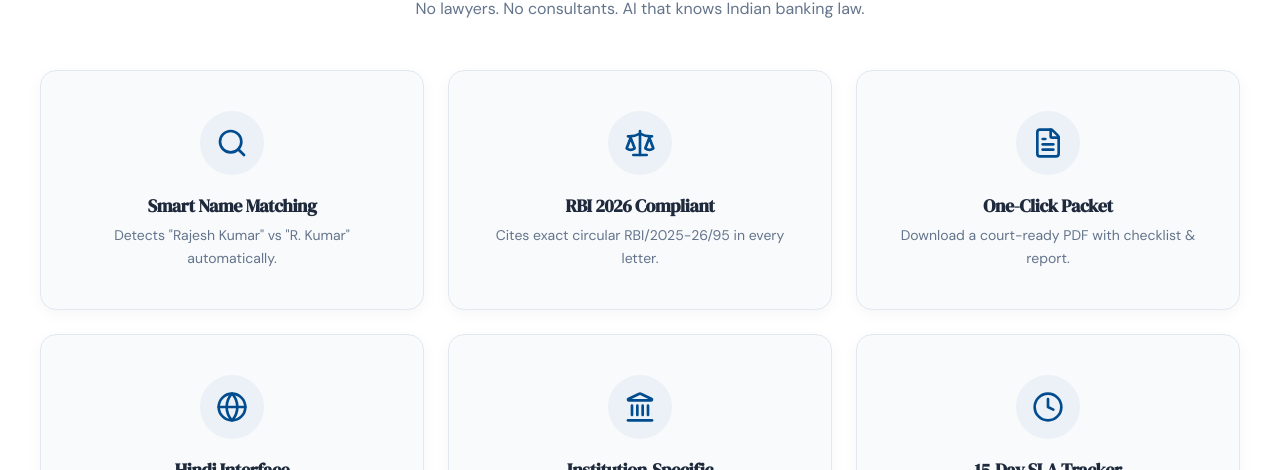
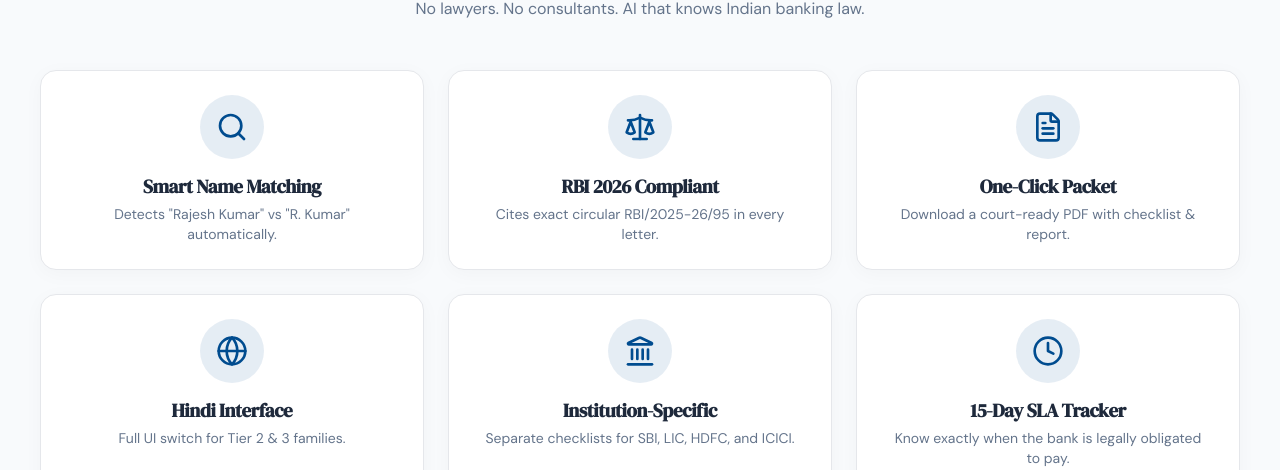
Before and after one commit to sanchp0408/DeathLedger, a Next.js app in the folder frontend/: page / in a window 1280 px wide. Shown: the part 830-1300 px from the top of the page. Built offline with nearby package versions, Linux system fonts and the light colour scheme.

Commit message:
Edited UI

```diff
--- a/frontend/app/page.tsx
+++ b/frontend/app/page.tsx
@@ -206,7 +206,7 @@
       </section>
 
       {/* ===== BANKING SOLUTIONS / FEATURES (Screenshot 1 Style) ===== */}
-      <section style={{ padding: '120px 40px', background: 'white', textAlign: 'center' }}>
+      <section style={{ padding: '120px 40px', background: '#F8FAFC', textAlign: 'center' }}>
         <div style={{ marginBottom: '12px', fontSize: '13px', fontWeight: 700, color: '#004C8F', letterSpacing: '1.5px', textTransform: 'uppercase' }}>WHY DEATHLEDGER</div>
         <h2 style={{ fontFamily: 'var(--font-display)', fontSize: '36px', color: '#1E293B', marginBottom: '8px', fontWeight: 700 }}>
           {T.feat_h2}
@@ -228,24 +228,24 @@
               whileInView={{ opacity: 1, y: 0 }}
               viewport={{ once: true }}
               transition={{ delay: i * 0.1 }}
-              whileHover={{ y: -6, boxShadow: '0 12px 32px rgba(0, 76, 143, 0.08)' }}
+              whileHover={{ y: -4, boxShadow: '0 16px 40px rgba(0, 76, 143, 0.08)' }}
               style={{
-                background: '#F8FAFC',
+                background: 'white',
                 borderRadius: '16px',
-                padding: '40px 32px',
+                padding: '24px 36px',
                 textAlign: 'center',
-                boxShadow: '0 4px 16px rgba(0,0,0,0.04)',
-                border: '1px solid #E2E8F0',
+                boxShadow: '0 4px 20px rgba(0,0,0,0.03)',
+                border: '1px solid #e5e7eb',
                 transition: 'all 0.3s ease',
               }}
             >
-              <div style={{ marginBottom: '20px', display: 'flex', justifyContent: 'center' }}>
-                <div style={{ background: 'rgba(0, 76, 143, 0.05)', padding: '16px', borderRadius: '50%' }}>
+              <div style={{ marginBottom: '16px', display: 'flex', justifyContent: 'center' }}>
+                <div style={{ background: 'rgba(0, 76, 143, 0.1)', padding: '16px', borderRadius: '50%' }}>
                   {feat.icon}
                 </div>
               </div>
-              <h3 style={{ fontSize: '18px', fontWeight: 700, color: '#1E293B', marginBottom: '8px' }}>{feat.title}</h3>
-              <p style={{ fontSize: '14px', color: '#64748B', lineHeight: 1.6 }}>{feat.desc}</p>
+              <h3 style={{ fontSize: '19px', fontWeight: 800, color: '#1E293B', marginBottom: '8px' }}>{feat.title}</h3>
+              <p style={{ fontSize: '14px', color: '#64748B', lineHeight: 1.4 }}>{feat.desc}</p>
             </motion.div>
           ))}
         </div>
@@ -479,9 +479,6 @@
         <p style={{ color: '#94A3B8', fontSize: '14px', marginBottom: '8px' }}>
           {T.footer_p}
         </p>
-        <p style={{ color: '#64748B', fontSize: '12px' }}>
-          Cites RBI/2025-26/95 • Banking Regulation Act 1949 • IRDAI Guidelines 2024
-        </p>
       </footer>
     </div>
   );
```
